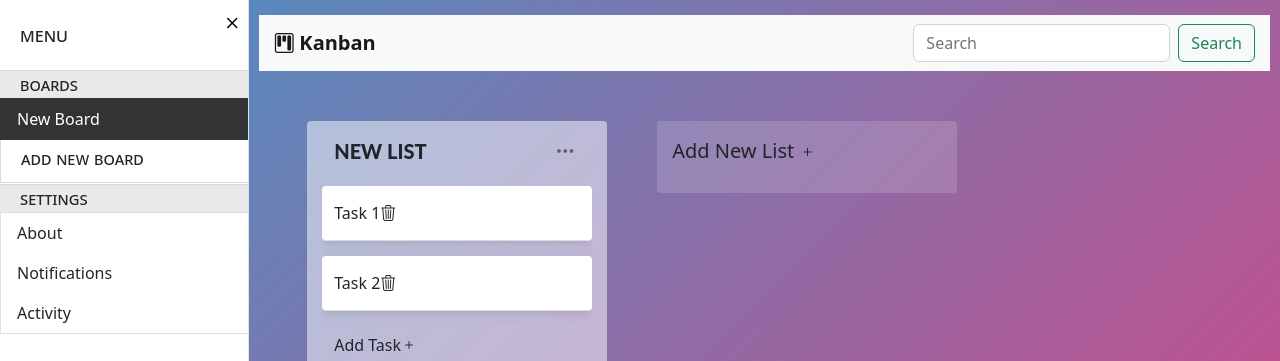
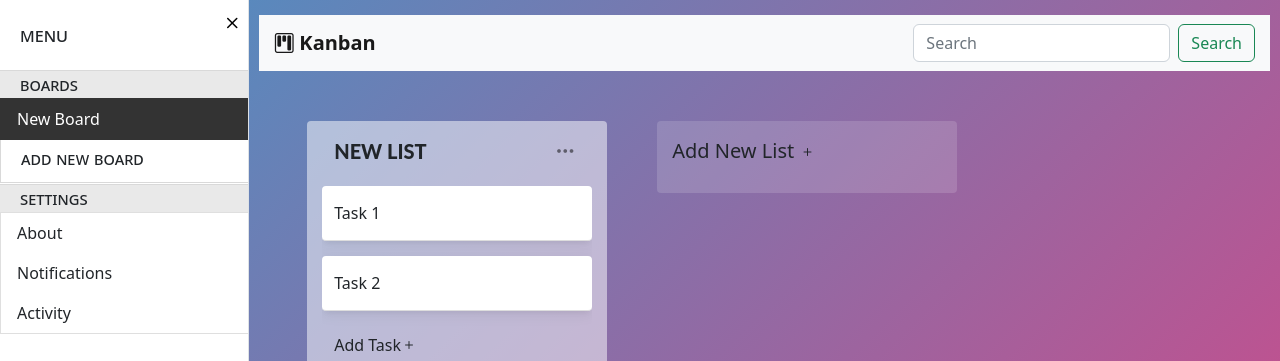
Before and after one commit to m-dorsey/Kanban-Task-Management, an Angular app: page / in a window 1280 px wide. Both pictures are taken after a click on the link "New Board". Shown: the top 361 px of the page. Built offline with nearby package versions, Linux system fonts and the light colour scheme.

Commit message:
implemented task deletion

```diff
--- a/src/app/main/main.component.html
+++ b/src/app/main/main.component.html
@@ -553,8 +553,8 @@
                                                 <!-- tasks container -->
                                                 <div class="tasks-container">
                                                     <div class="task" *ngFor="let item of column.tasks">
-                                                        {{ item.name }}
-                                                        <span><i class="bi bi-trash3"></i></span>
+                                                        <span class="task-name">{{ item.name }}</span>
+                                                        <span><i class="delete-task-icon bi bi-trash3" (click)="deleteTask(currentBoard, column, item)"></i></span>
                                                     </div>
                                                     <div class="task-creator" (click)="addTask(currentBoard, column)">
                                                         Add Task
--- a/src/app/main/main.component.scss
+++ b/src/app/main/main.component.scss
@@ -62,7 +62,9 @@ body {
     visibility: hidden;
 }
 
-.delete-board-icon:hover {
+.delete-board-icon:hover,
+.delete-task-icon:hover,
+.close-sidebar-icon:hover {
     color: red;
     cursor: pointer;
 }
@@ -80,14 +82,14 @@ body {
     top: 5px;
 }
 
-.close-sidebar-icon:hover {
-    color: red;
-    cursor: pointer;
-}
-
 .add-task-icon {
     font-size: 16px;
 }
+
+.delete-task-icon {
+    visibility: hidden;
+}
+
 
 
 
@@ -351,9 +353,19 @@ body {
     margin-bottom: 15px;
     box-shadow: 0 5px 5px -3px rgba(0, 0, 0, 0.05),
         0 3px 14px 2px rgba(0, 0, 0, 0.05);
+
+    .task-name {
+        width: 250px;
+    }
+
 }
 
 .task:hover {
     background: #e6e6e6;
     cursor: pointer;
+
+    .delete-task-icon {
+        visibility: visible;
+    }
+
 }
--- a/src/app/main/main.component.ts
+++ b/src/app/main/main.component.ts
@@ -233,7 +233,8 @@ export class MainComponent implements OnInit {
   }
 
   deleteTask(board: Board, column: Column, task: Task) {
-
+    var index = (column.tasks.indexOf(task));
+    column.tasks.splice(index, 1);
   }
 
 
```
